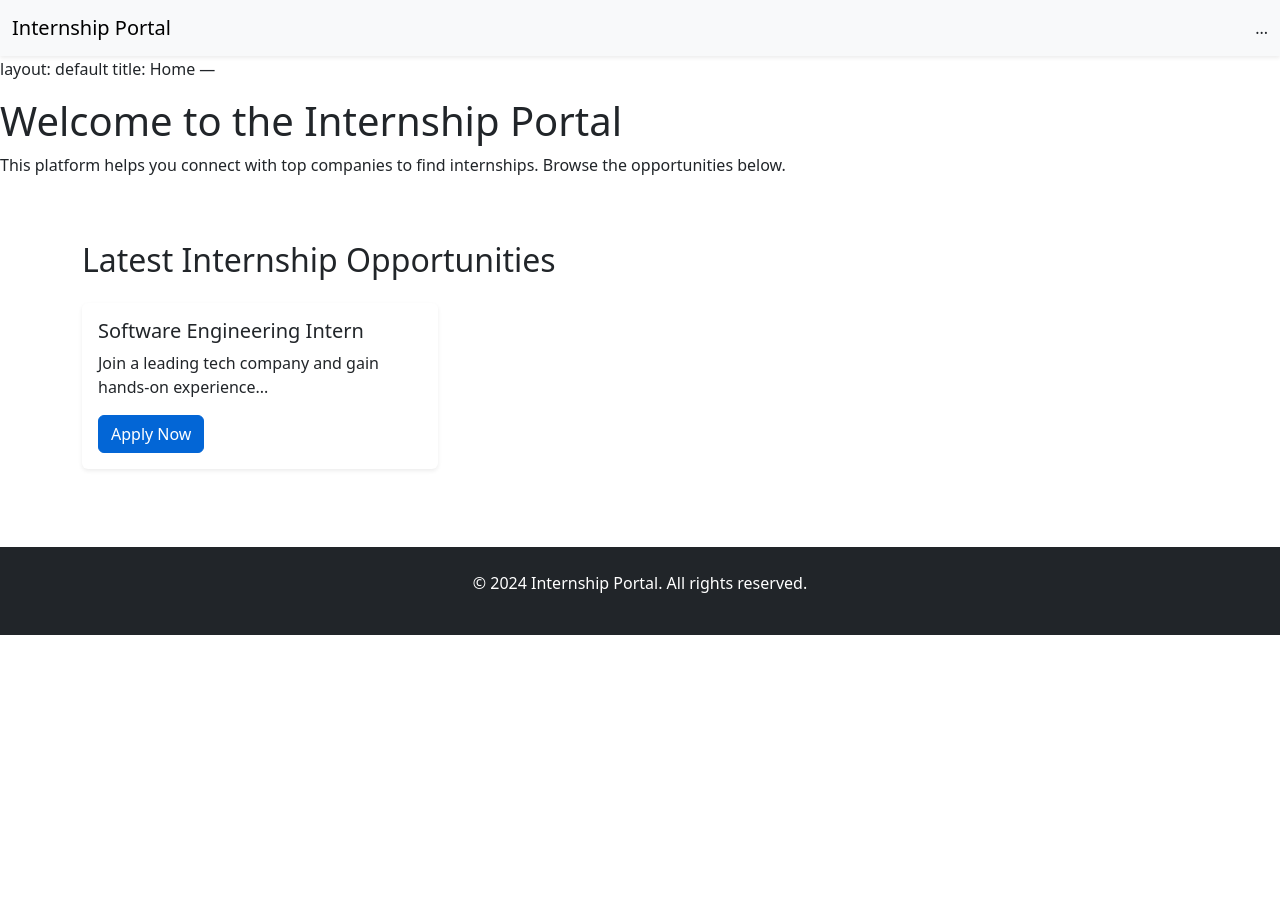
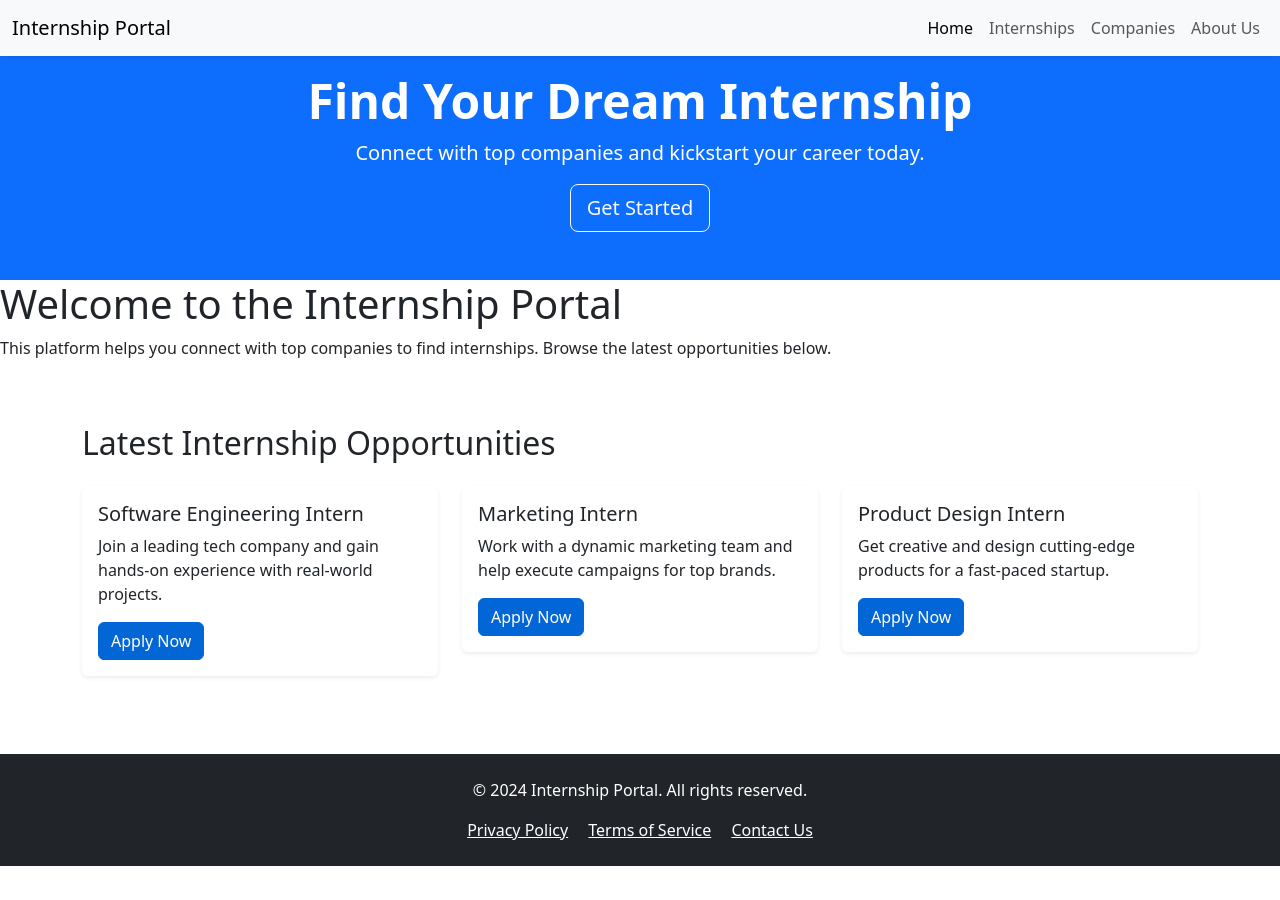
Before and after one commit to thebenjii/sitetest.github.io, a Jekyll site: the page built from index.md, in a window 1280 px wide. Built offline with Jekyll 4.4.1, drawn with Linux system fonts in a browser that asks for light colours; our own code applies the rules of GitHub Pages for plain Markdown files.

Commit message:
Update index.md

```diff
--- a/index.md
+++ b/index.md
@@ -1,74 +1,76 @@
-<nav class="navbar bg-body-tertiary fixed-top">
-    <div class="container-fluid">
-      <a class="navbar-brand" href="#">Offcanvas navbar</a>
-      <button class="navbar-toggler" type="button" data-bs-toggle="offcanvas" data-bs-target="#offcanvasNavbar" aria-controls="offcanvasNavbar" aria-label="Toggle navigation">
-        <span class="navbar-toggler-icon"></span>
-      </button>
-      <div class="offcanvas offcanvas-end" tabindex="-1" id="offcanvasNavbar" aria-labelledby="offcanvasNavbarLabel">
-        <div class="offcanvas-header">
-          <h5 class="offcanvas-title" id="offcanvasNavbarLabel">Offcanvas</h5>
-          <button type="button" class="btn-close" data-bs-dismiss="offcanvas" aria-label="Close"></button>
-        </div>
-        <div class="offcanvas-body">
-          <ul class="navbar-nav justify-content-end flex-grow-1 pe-3">
-            <li class="nav-item">
-              <a class="nav-link active" aria-current="page" href="#">Home</a>
-            </li>
-            <li class="nav-item">
-              <a class="nav-link" href="#">Link</a>
-            </li>
-            <li class="nav-item dropdown">
-              <a class="nav-link dropdown-toggle" href="#" role="button" data-bs-toggle="dropdown" aria-expanded="false">
-                Dropdown
-              </a>
-              <ul class="dropdown-menu">
-                <li><a class="dropdown-item" href="#">Action</a></li>
-                <li><a class="dropdown-item" href="#">Another action</a></li>
-                <li>
-                  <hr class="dropdown-divider">
-                </li>
-                <li><a class="dropdown-item" href="#">Something else here</a></li>
-              </ul>
-            </li>
-          </ul>
-          <form class="d-flex mt-3" role="search">
-            <input class="form-control me-2" type="search" placeholder="Search" aria-label="Search">
-            <button class="btn btn-outline-success" type="submit">Search</button>
-          </form>
-        </div>
-      </div>
-    </div>
-  </nav>
-
 ---
 layout: default
-title: Home
+title: Internship Job App
 ---
 
 <!-- Navbar -->
 <nav class="navbar navbar-expand-lg navbar-light bg-light fixed-top shadow-sm">
   <div class="container-fluid">
     <a class="navbar-brand" href="#">Internship Portal</a>
-    ...
+    <button class="navbar-toggler" type="button" data-bs-toggle="collapse" data-bs-target="#navbarNav" aria-controls="navbarNav" aria-expanded="false" aria-label="Toggle navigation">
+      <span class="navbar-toggler-icon"></span>
+    </button>
+    <div class="collapse navbar-collapse" id="navbarNav">
+      <ul class="navbar-nav ms-auto">
+        <li class="nav-item">
+          <a class="nav-link active" aria-current="page" href="#">Home</a>
+        </li>
+        <li class="nav-item">
+          <a class="nav-link" href="#">Internships</a>
+        </li>
+        <li class="nav-item">
+          <a class="nav-link" href="#">Companies</a>
+        </li>
+        <li class="nav-item">
+          <a class="nav-link" href="#">About Us</a>
+        </li>
+      </ul>
+    </div>
   </div>
 </nav>
 
-<!-- Main content using Markdown -->
+<!-- Hero Section -->
+<section class="hero bg-primary text-white py-5">
+  <div class="container">
+    <h1 class="display-4">Find Your Dream Internship</h1>
+    <p class="lead">Connect with top companies and kickstart your career today.</p>
+    <a href="#" class="btn btn-outline-light btn-lg">Get Started</a>
+  </div>
+</section>
+
+<!-- Markdown content goes here -->
 # Welcome to the Internship Portal
 
-This platform helps you connect with top companies to find internships. Browse the opportunities below.
+This platform helps you connect with top companies to find internships. Browse the latest opportunities below.
 
-<!-- Internship Listings Section (HTML part) -->
+<!-- Internship Listings Section -->
 <section class="internship-listings py-5">
   <div class="container">
     <h2 class="mb-4">Latest Internship Opportunities</h2>
     <div class="row">
-      <!-- Cards for internships -->
       <div class="col-md-4">
         <div class="card shadow-sm">
           <div class="card-body">
             <h5 class="card-title">Software Engineering Intern</h5>
-            <p class="card-text">Join a leading tech company and gain hands-on experience...</p>
+            <p class="card-text">Join a leading tech company and gain hands-on experience with real-world projects.</p>
+            <a href="#" class="btn btn-primary">Apply Now</a>
+          </div>
+        </div>
+      </div>
+      <div class="col-md-4">
+        <div class="card shadow-sm">
+          <div class="card-body">
+            <h5 class="card-title">Marketing Intern</h5>
+            <p class="card-text">Work with a dynamic marketing team and help execute campaigns for top brands.</p>
+            <a href="#" class="btn btn-primary">Apply Now</a>
+          </div>
+        </div>
+      </div>
+      <div class="col-md-4">
+        <div class="card shadow-sm">
+          <div class="card-body">
+            <h5 class="card-title">Product Design Intern</h5>
+            <p class="card-text">Get creative and design cutting-edge products for a fast-paced startup.</p>
             <a href="#" class="btn btn-primary">Apply Now</a>
           </div>
         </div>
@@ -81,5 +83,10 @@ This platform helps you connect with top companies to find internships. Browse t
 <footer class="bg-dark text-white py-4">
   <div class="container text-center">
     <p>&copy; 2024 Internship Portal. All rights reserved.</p>
+    <div>
+      <a href="#" class="text-white me-3">Privacy Policy</a>
+      <a href="#" class="text-white me-3">Terms of Service</a>
+      <a href="#" class="text-white">Contact Us</a>
+    </div>
   </div>
 </footer>
```
